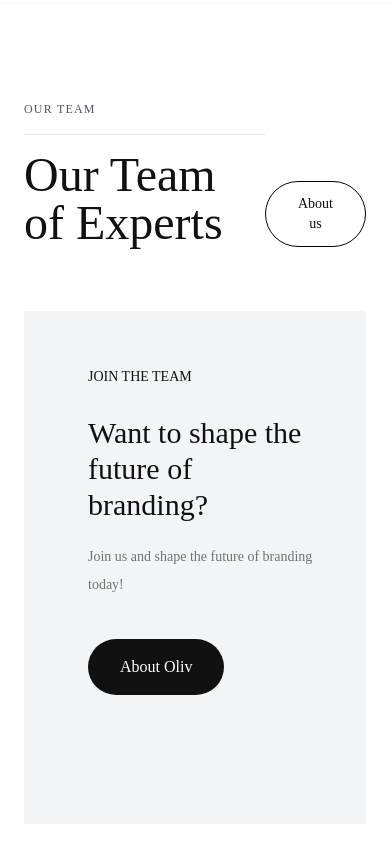
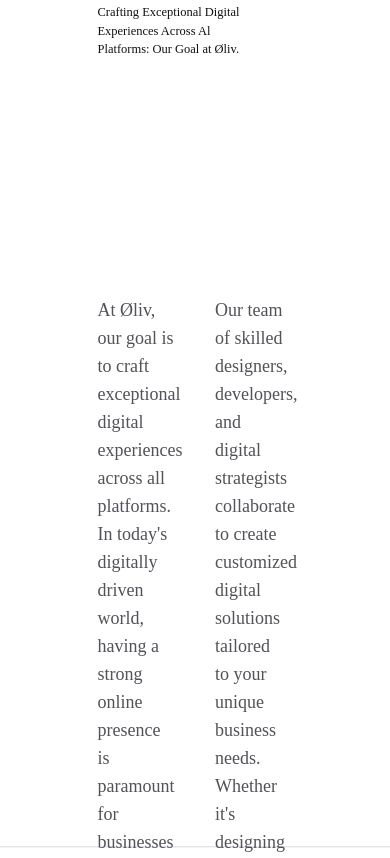
Before and after one commit to AS-PBDeveloper/Assignment-5, a website built with Vite: page Hard(Olive_branding_agency)/index.html in a window 390 px wide. Shown: the part 4231-5089 px from the top of the page. Built offline with nearby package versions, Linux system fonts and the light colour scheme; files whose address does not match are found by name.

Commit message:
add middle text

```diff
--- a/Hard(Olive_branding_agency)/index.html
+++ b/Hard(Olive_branding_agency)/index.html
@@ -284,6 +284,41 @@
                 >Branding</span
               >
             </div>
+          </div>
+        </div>
+      </section>
+
+      <!-- middle text -->
+      <section
+        class="w-full h-[100vh] relative mt-15vh border-b border-zinc-200"
+      >
+        <div class="w-full h-[30%]">
+          <h1 class="text-[3.2vw] font-light pl-[25%] leading-15">
+            Crafting Exceptional Digital <br />
+            Experiences Across Al <br />
+            Platforms: Our Goal at Øliv.
+          </h1>
+        </div>
+        <div class="w-full h-[50%] flex">
+          <div class="w-1/2 h-[100%] pt-10">
+            <p class="pl-[50%] pr-[10%] text-lg font-light text-zinc-600">
+              At Øliv, our goal is to craft exceptional digital experiences
+              across all platforms. In today's digitally driven world, having a
+              strong online presence is paramount for businesses to connect with
+              their target audience effectively. We understand the importance of
+              delivering seamless and engaging experiences that leave a lasting
+              impression.
+            </p>
+          </div>
+          <div class="w-1/2 h-[100%] pt-10">
+            <p class="pl-5 pr-[55%] text-lg font-light text-zinc-600">
+              Our team of skilled designers, developers, and digital strategists
+              collaborate to create customized digital solutions tailored to
+              your unique business needs. Whether it's designing a user-friendly
+              website, developing a mobile application, or enhancing your
+              e-commerce platform, we strive to provide solutions that not only
+              meet but exceed your expectations.
+            </p>
           </div>
         </div>
       </section>
```
